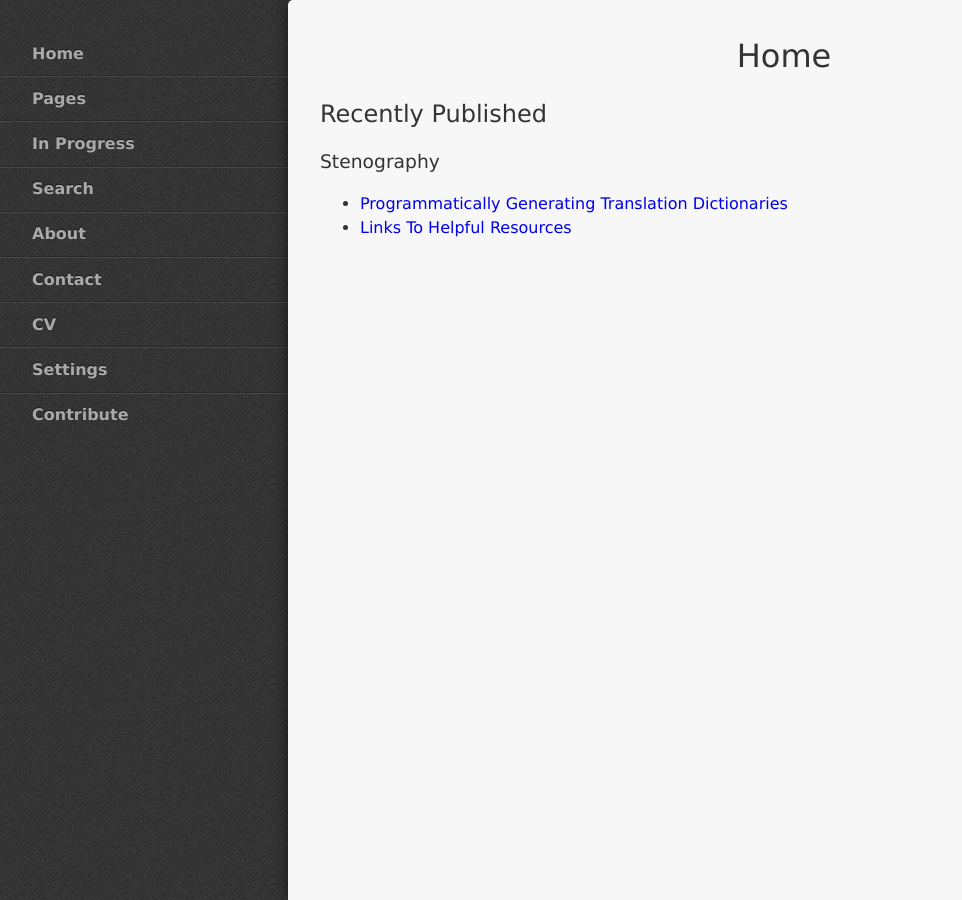
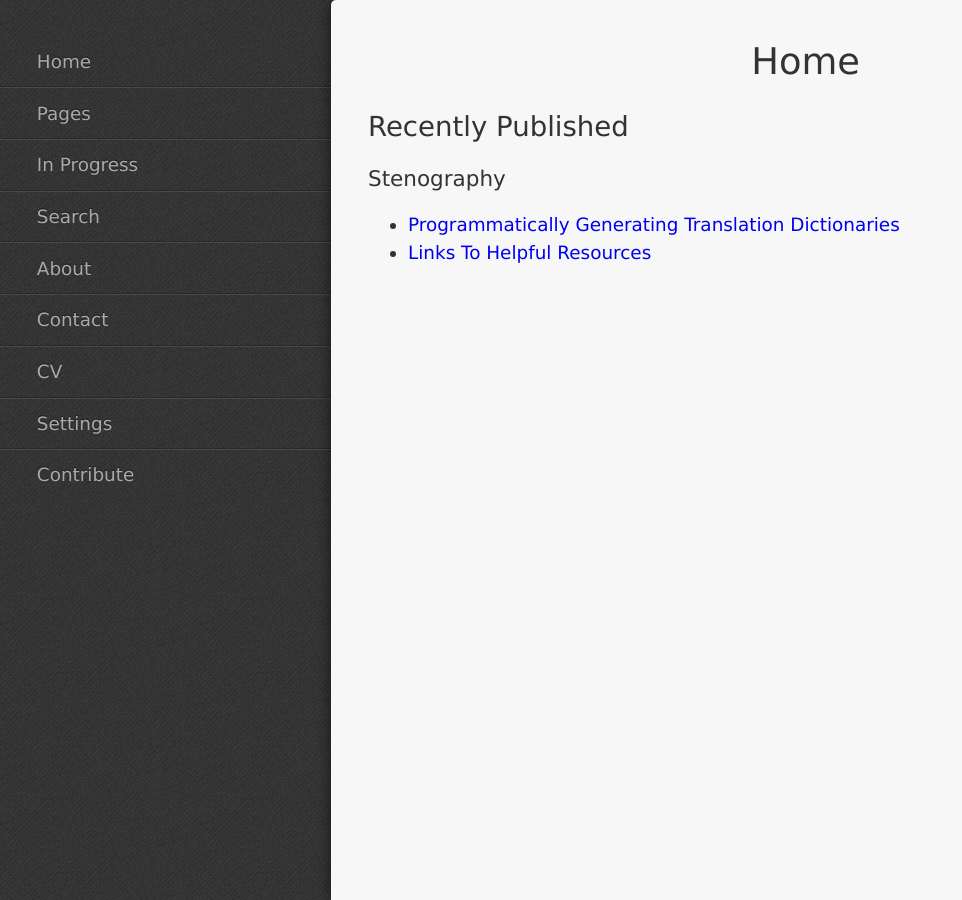
Before and after one commit to StevenTammen/StevenTammen.github.io, a Jekyll site: the page built from index.md, in a window 1280 px wide. Shown: the whole page, without its empty margins (0-962 px from the left). Built offline with Jekyll 4.4.1, drawn with Linux system fonts in a browser that asks for light colours.

Commit message:
Update stylesheet.css

```diff
--- a/assets/stylesheets/stylesheet.css
+++ b/assets/stylesheets/stylesheet.css
@@ -48,7 +48,7 @@
     text-size-adjust: 100%;
     background: #444 url("debut_dark.png") repeat;
     color: #333;
-    font: 400 100%/1.5 "Verdana",sans-serif
+    font: 400 115%/1.5 "Verdana",sans-serif
 }
 
 .main {
@@ -254,7 +254,7 @@
 .nav-collapse a {
     color: #aaa;
     text-decoration: none;
-    font-weight: 700;
+    font: 700 100%
     -webkit-box-sizing: border-box;
     -moz-box-sizing: border-box;
     box-sizing: border-box;
```
